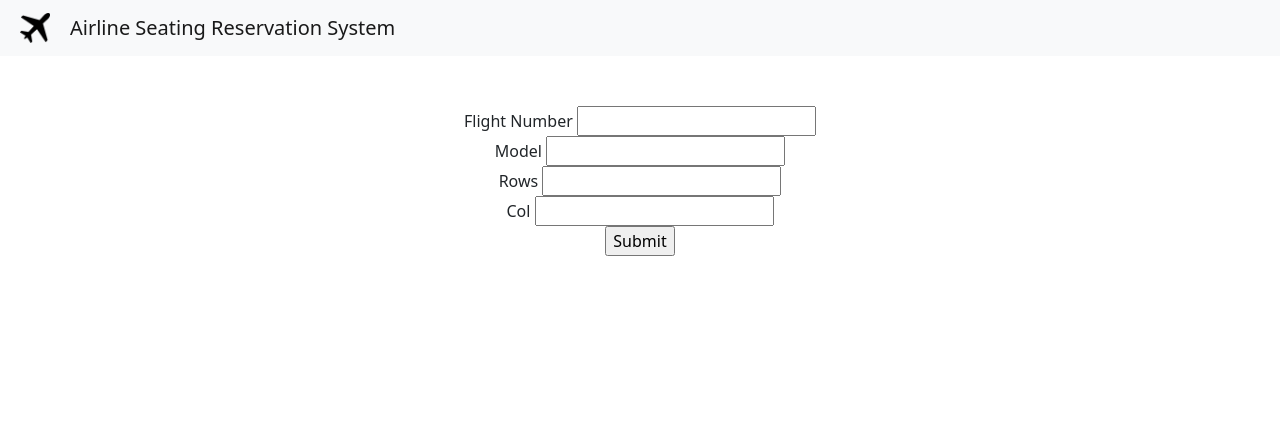
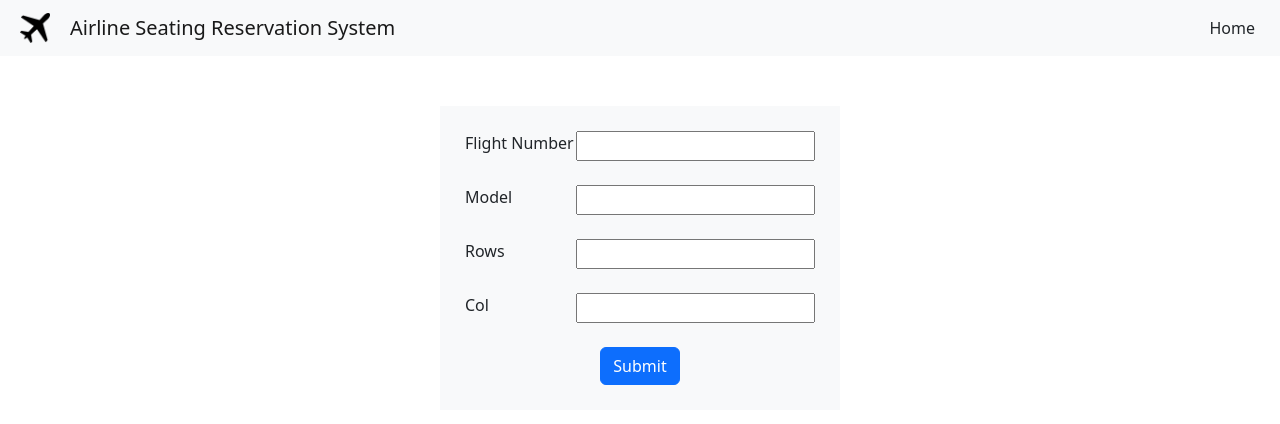
Before and after one commit to shahrukh-saeed/flight-v1, a React (Create React App) app: page /add-flight in a window 1280 px wide. Shown: the top 424 px of the page. Built offline with nearby package versions, Linux system fonts and the light colour scheme; no server answers.

Commit message:
style add flights form

```diff
--- a/src/components/add-flight/AddFlight.css
+++ b/src/components/add-flight/AddFlight.css
@@ -0,0 +1,14 @@
+form {
+    width: 400px;
+    margin: 0 auto;
+    padding: 25px;
+}
+
+label {
+    display: flex !important;
+    justify-content: space-between;
+}
+
+.alert {
+    margin: 25px;
+}
--- a/src/components/add-flight/AddFlight.js
+++ b/src/components/add-flight/AddFlight.js
@@ -41,13 +41,13 @@ const AddFlights = () => {
     return (
         <div>
             <TitleBar/>
-            <form onSubmit={handleSubmit}>
+            <form className="bg-light" onSubmit={handleSubmit}>
                 <label>Flight Number <input required type="text" value={flightNum} onChange={handleFlightNumChange}></input></label><br></br>
                 <label>Model <input required type="text" value={model} onChange={handleModel}></input></label><br></br>
                 <label>Rows <input required type="text" value={rows} onChange={handleRows}></input></label><br></br>
                 <label>Col <input required type="text" value={col} onChange={handleCol}></input></label><br></br>
-                <input type="submit" value="Submit"></input>
-                {isSubmitted && <p>Flight added successfully.</p>}
+                <input className="btn btn-primary" type="submit" value="Submit"></input>
+                {isSubmitted && <p className="alert alert-success" >Flight added successfully.</p>}
             </form>
         </div>
     )
--- a/src/components/titleBar/TitleBar.css
+++ b/src/components/titleBar/TitleBar.css
@@ -6,3 +6,7 @@ nav.navbar.navbar-light.bg-light {
     margin-left: 20px;
     margin-right: 20px;
 }
+
+.nav-link {
+    margin-right: 25px;
+}
--- a/src/components/titleBar/TitleBar.js
+++ b/src/components/titleBar/TitleBar.js
@@ -10,6 +10,8 @@ const TitleBar = () => {
           <img src={planeIcon} width="30" height="30" className="planeIcon d-inline-block align-top" alt=""></img>
           Airline Seating Reservation System
         </a>
+
+        <a class="nav-link" href="/">Home</a>
       </nav>
     </div>
   );
```
